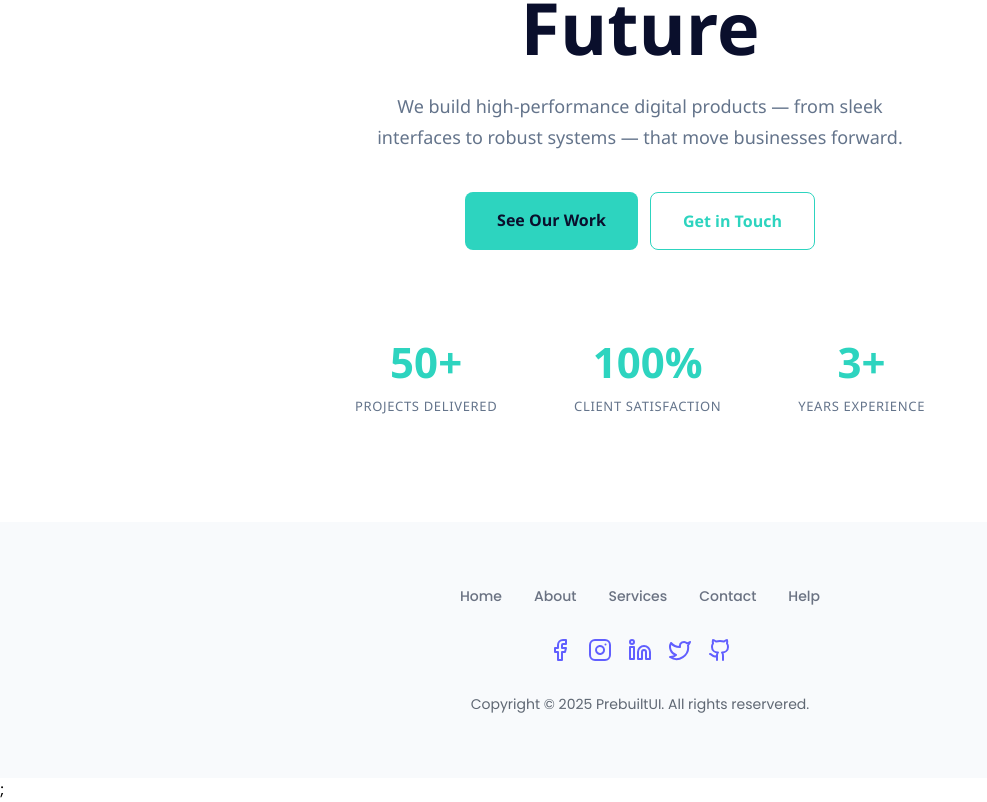
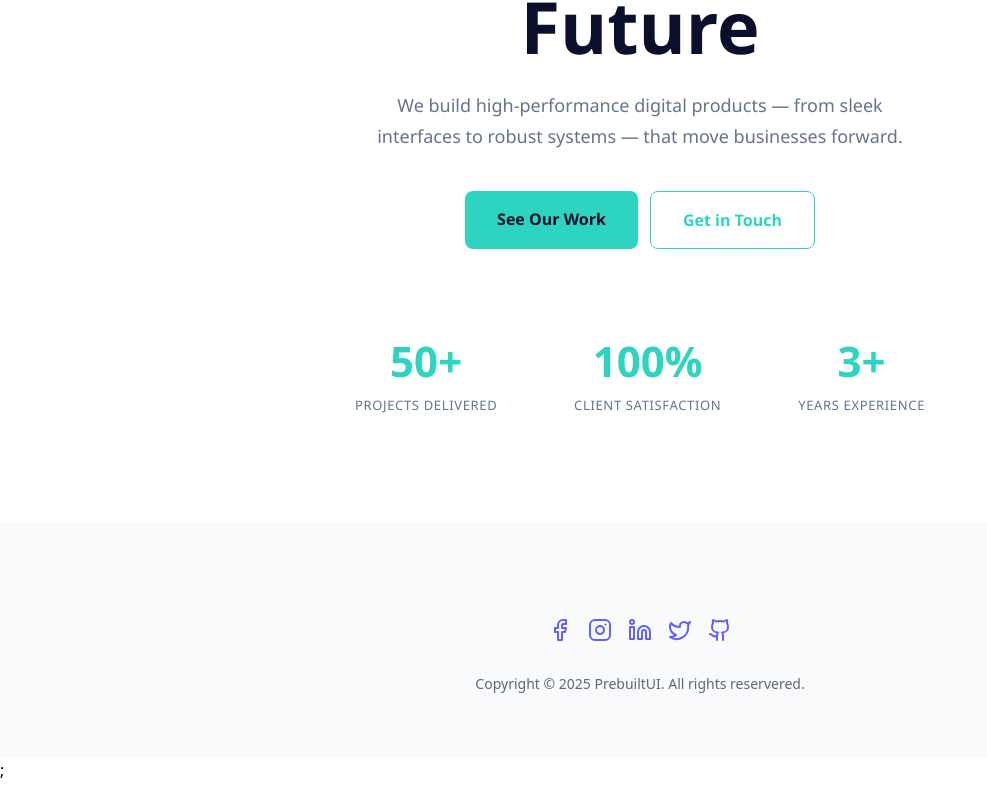
Before and after one commit to Meshack000/ommitech, a React (Vite) app: page / in a window 1280 px wide. Shown: the part 348-1150 px from the top of the page, without its empty margins (0-987 px from the left). Built offline with nearby package versions, Linux system fonts and the light colour scheme.

Commit message:
Improve SEO meta tags

```diff
--- a/index.html
+++ b/index.html
@@ -1,25 +1,44 @@
 <!doctype html>
 <html lang="en">
+
 <head>
   <meta charset="UTF-8" />
   <meta name="viewport" content="width=device-width, initial-scale=1.0" />
 
-    <!-- These are what Google shows -->
-    <title>Ommitech — Innovation Engineered for the Future</title>
+  <!-- Primary SEO -->
+  <title>Ommitech — Web Design, UI/UX & IT Solutions in Ghana</title>
   <meta name="description"
-      content="Ommitech builds high-performance digital products — web apps, mobile apps, and AI solutions that move businesses forward." />
+    content="Ommitech is a software and IT solutions company in Ghana-Kumasi offering web development, UI/UX design, and graphic design services for businesses." />
+  <meta name="keywords"
+    content="web development Ghana, UI UX design Ghana, graphic design Ghana, software company Ghana, IT solutions Ghana, Ommitech" />
+  <meta name="author" content="Ommitech" />
+  <meta name="robots" content="index, follow" />
+  <link rel="canonical" href="https://ommitech.netlify.app/" />
 
-    <!-- Open Graph (for sharing on social too) -->
-    <meta property="og:title" content="Ommitech" />
-    <meta property="og:description" content="We build high-performance digital products that move businesses forward." />
-    <meta property="og:url" content="https://ommitech.netlify.app" />
+  <!-- Open Graph (social sharing) -->
+  <meta property="og:title" content="Ommitech — Web Design, UI/UX & IT Solutions in Ghana" />
+  <meta property="og:description"
+    content="Ommitech is a software and IT solutions company in Ghana offering web development, UI/UX design, and graphic design services." />
+  <meta property="og:url" content="https://ommitech.netlify.app/" />
   <meta property="og:type" content="website" />
+  <meta property="og:image" content="https://ommitech.netlify.app/logo.png" />
+
+  <!-- Twitter Card -->
+  <meta name="twitter:card" content="summary_large_image" />
+  <meta name="twitter:title" content="Ommitech — Web Design, UI/UX & IT Solutions in Ghana" />
+  <meta name="twitter:description"
+    content="Ommitech is a software and IT solutions company in Ghana offering web development, UI/UX design, and graphic design services." />
+  <meta name="twitter:image" content="https://ommitech.netlify.app/logo.png" />
+
+  <!-- Google verification -->
+  <meta name="google-site-verification" content="q2B7PLHDXsY_DJW5aM1uMshNenKnYdBw8BkvN0HAC0o" />
+
   <link rel="icon" type="image/png" href="/logo.png" />
+</head>
 
-    <meta name="google-site-verification" content="q2B7PLHDXsY_DJW5aM1uMshNenKnYdBw8BkvN0HAC0o" />
-  </head>
 <body>
   <div id="root"></div>
   <script type="module" src="/src/main.jsx"></script>
 </body>
+
 </html>
--- a/src/components/Footer.jsx
+++ b/src/components/Footer.jsx
@@ -6,32 +6,10 @@ function Footer() {
  {
 
           <>
-              <style>{`
-                @import url('https://fonts.googleapis.com/css2?family=Poppins:ital,wght@0,100;0,200;0,300;0,400;0,500;0,600;0,700;0,800;0,900;1,100;1,200;1,300;1,400;1,500;1,600;1,700;1,800;1,900&display=swap');
 
-                * {
-                    font-family: 'Poppins', sans-serif;
-                }
-            `}</style>
 
               <footer className="flex flex-col bg-slate-50 items-center justify-around w-full py-16 text-sm text-gray-800/70">
-                  <div className="flex items-center gap-8">
-                      <a href="#" className="font-medium text-gray-500 hover:text-black transition-all">
-                          Home
-                      </a>
-                      <a href="#" className="font-medium text-gray-500 hover:text-black transition-all">
-                          About
-                      </a>
-                      <a href="#" className="font-medium text-gray-500 hover:text-black transition-all">
-                          Services
-                      </a>
-                      <a href="#" className="font-medium text-gray-500 hover:text-black transition-all">
-                          Contact
-                      </a>
-                      <a href="#" className="font-medium text-gray-500 hover:text-black transition-all">
-                          Help
-                      </a>
-                  </div>
+
                   <div className="flex items-center gap-4 mt-8 text-indigo-500">
                       <a href="#" className="hover:-translate-y-0.5 transition-all duration-300">
                           <svg width="24" height="24" viewBox="0 0 24 24" fill="none" xmlns="http://www.w3.org/2000/svg">
```
Lines whose indentation alone changed are shown as unchanged.
